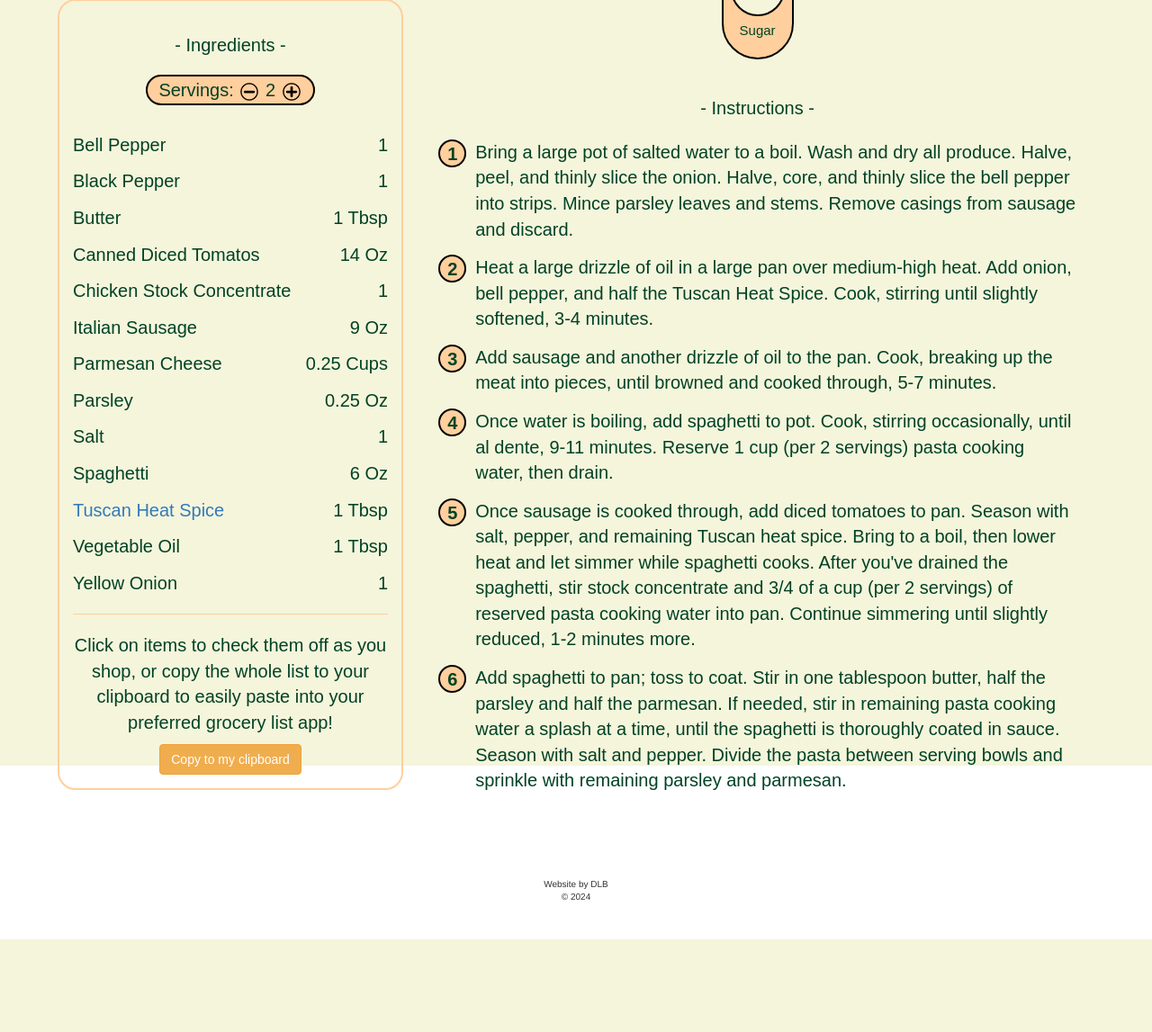
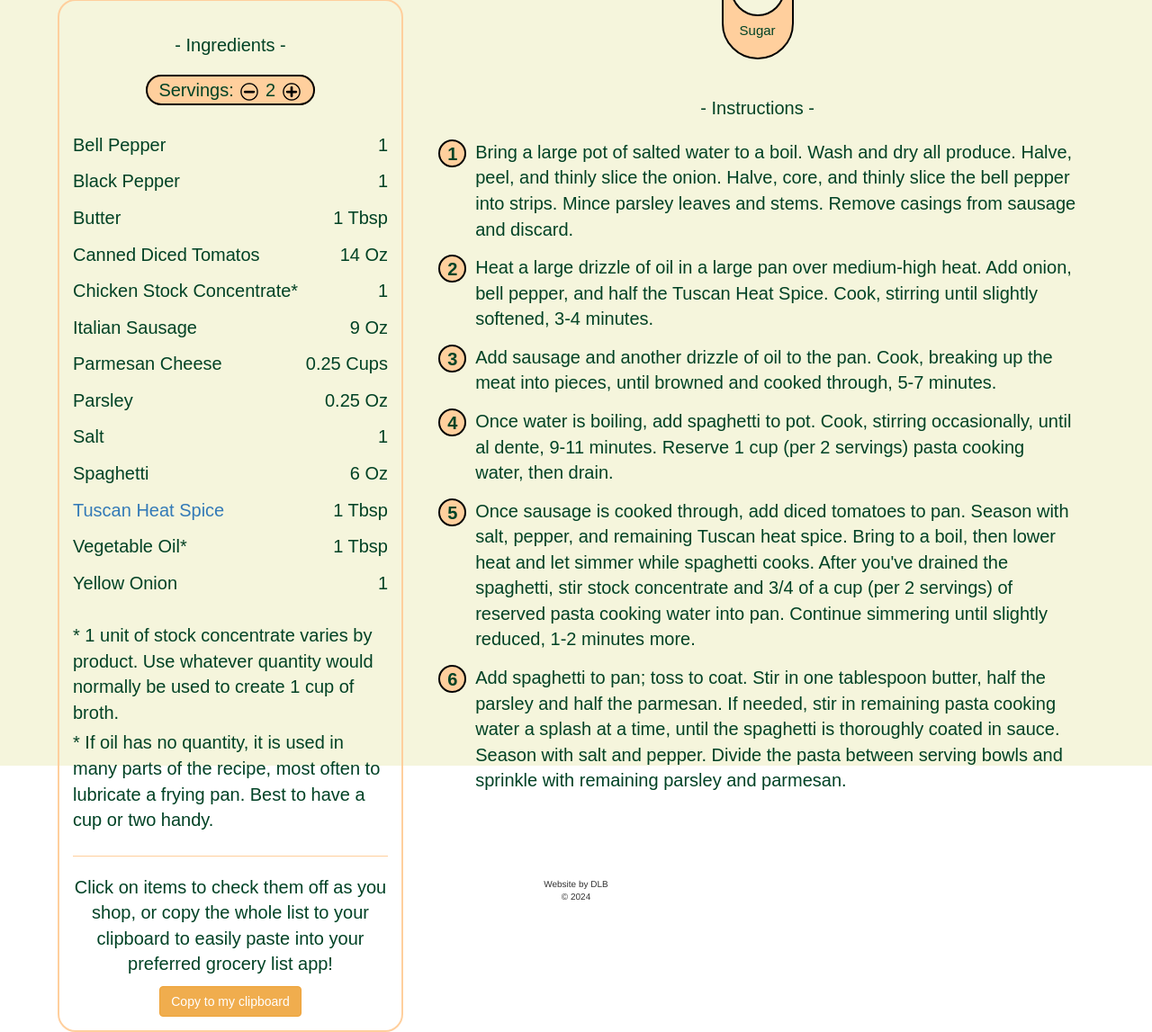
Before and after one commit to Lukipaela/CookBookWebsite, a Flask app: page /recipe/1 in a window 1280 px wide. Shown: the part 349-1496 px from the top of the page at 90% size. Before the commit the page ends 1393 px from the top, so only its background shows below. Run offline with Flask 3, Linux system fonts and the light colour scheme; data comes from the database, SQL or seed files in the repository; both versions use the stored data as it was after the commit; some libraries are stand-ins or nearby versions; some web fonts are replaced.

Commit message:
Added ingredient Footnotes

```diff
--- a/main.py
+++ b/main.py
@@ -43,7 +43,7 @@ nutrition_units_by_name_id = {"1": 1, "2": 2, "3": 2, "4": 3, "5": 2, "6": 2, "7
 def get_ingredients(recipe_id: str):
     query_string = "SELECT IngredientName, CBIngredientPrep.ShortName as Prep, Quantity" \
                    ", CBIngredientName.RecipeID as RelatedRecipeID " \
-                   ", CBIngredientUnit.ShortName as Units, IngredientID " \
+                   ", CBIngredientUnit.ShortName as Units, IngredientID, FootNote " \
                    "FROM CBIngredient " \
                    "JOIN CBIngredientName ON CBIngredient.IngredientNameID = CBIngredientName.IngredientNameID " \
                    "JOIN CBIngredientPrep ON CBIngredientPrep.PrepID = CBIngredient.PrepID " \
--- a/static/css/styles.css
+++ b/static/css/styles.css
@@ -461,6 +461,15 @@
     margin-bottom: 3rem;
     margin-bottom: 5rem;
 }
+.ingredient-footnotes{
+    padding-top: 2rem;
+    text-align: left;
+}
+.ingredient-footnote{
+    padding-bottom: .5rem;
+
+}
+
 
 /* INGREDIENT CHECKLIST */
 .checked-item{
--- a/templates/recipe_ingredients.html
+++ b/templates/recipe_ingredients.html
@@ -23,10 +23,10 @@
                     <!-- if this ingredient is its own recipe, create a link -->
                     {% if ingredient['RelatedRecipeID']  %}
                         <a href="{{ url_for('recipe', recipe_id=ingredient['RelatedRecipeID']) }}" class="ingredient-link">
-                            <span class="JS-copy-element">{{ ingredient['IngredientName'] }}</span>
+                            <span class="JS-copy-element">{{ ingredient['IngredientName'] }}{% if ingredient['FootNote'] %}*{% endif %}</span>
                         </a>
                     {% else %}
-                        <span class="JS-copy-element">{{ ingredient['IngredientName'] }}</span>{% endif %}{% if ingredient['Prep'] | length > 0 %}, {{ ingredient['Prep'] }}{% endif %}
+                        <span class="JS-copy-element">{{ ingredient['IngredientName'] }}{% if ingredient['FootNote'] %}*{% endif %}</span>{% endif %}{% if ingredient['Prep'] | length > 0 %}, {{ ingredient['Prep'] }}{% endif %}
                 </div>
                 <!-- quantity and units -->
                 <div class="ingredient-quantity">
@@ -46,6 +46,14 @@
             <a href="{{ url_for('edit_ingredients', recipe_id=recipe_id, ingredient_id=-1) }}">[Edit Ingredients]</a>
         </div>
     {% endif %}
+    <div class="ingredient-footnotes">
+        {% for ingredient in ingredients: %}
+            {% if ingredient['FootNote'] %}
+                <div class="ingredient-footnote">* {{ ingredient['FootNote'] }}</div>
+            {% endif %}
+        {% endfor %}
+    </div>
+
 
     <!-- dividing line -->
     <hr class="separator">
```
Also changed, not shown: CookBookDatabase.db.
